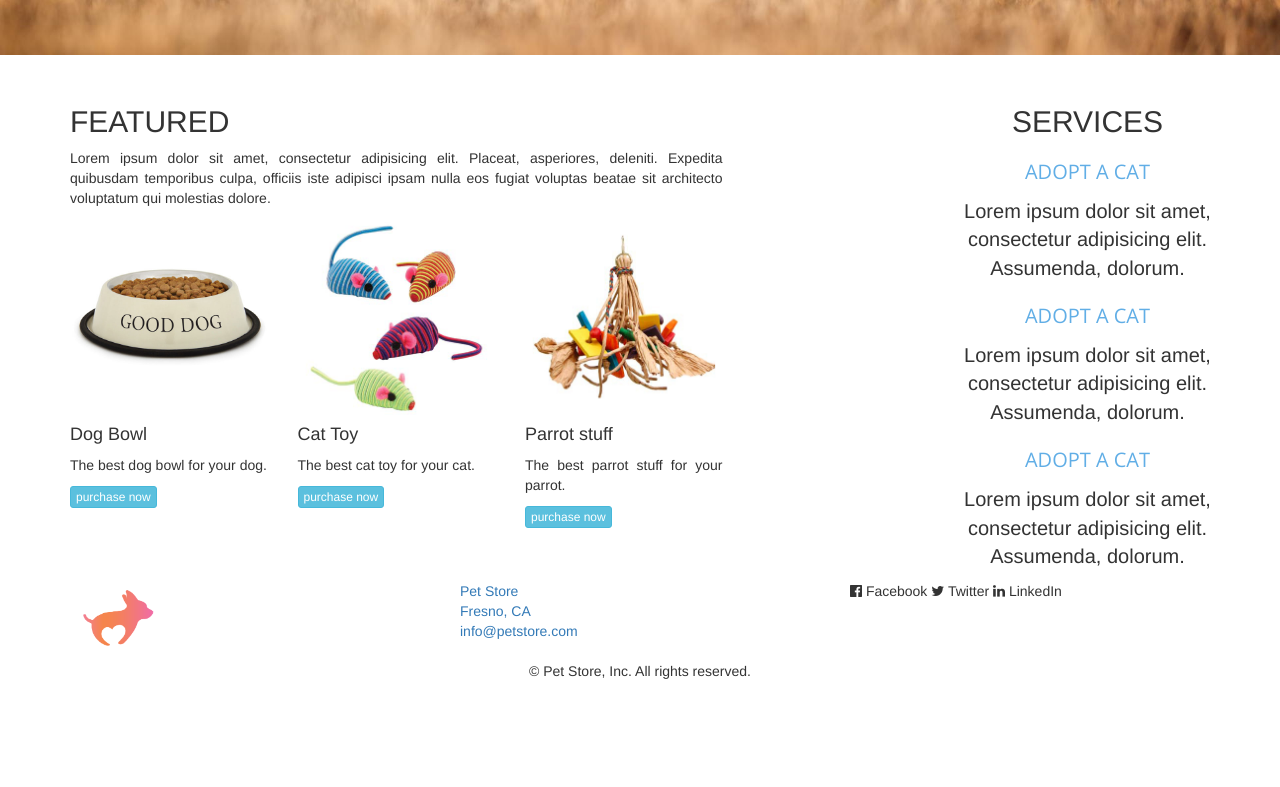
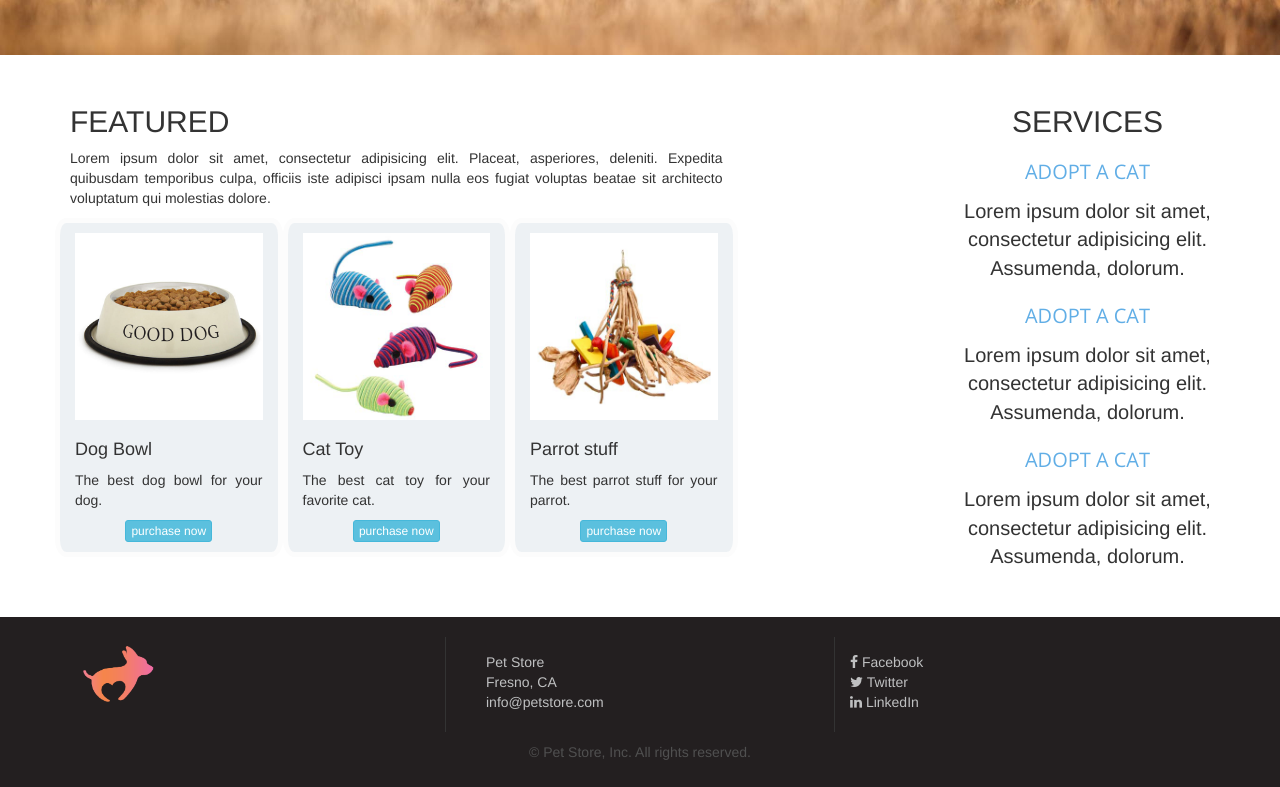
Before and after one commit to jancrmi/pet-store, a plain HTML site: page index.html in a window 1280 px wide. Shown: the part 466-1253 px from the top of the page. Before the commit the page ends 1157 px from the top, so only its background shows below. Drawn offline with nearby package versions, Linux system fonts and the light colour scheme.

Commit message:
updated styles for content and footer

```diff
--- a/css/styles.css
+++ b/css/styles.css
@@ -43,16 +43,56 @@ a:hover {
 }
 /*jumbotron*/
 
-.fa fa-facebook {
-	color:#123;
-	text-align: right;
+/*content*/
+
+.featured {
+	margin-bottom: 60px;
 }
-.fa fa-twitter {
+
+.product {
+	background-color: #edf1f4;
+	border-radius: 5%;
+	border: 5px solid rgb(252, 252,252);
+}
+
+.img-box {
+	margin: 10px 0px;
+}
+
+.product a {
+	margin-bottom: 10px;
+	text-align: center;
+}
+/* end of content*/
+
+/*footer*/
+footer {
+	background-color: #231f20;
+	padding-top: 20px;
+}
+
+footer a {
+	color: #bfc0c1;
+}
+
+.contact-info {
+	padding-top: 15px;
+	padding-left: 40px;
+	border-right: 1px solid #333;
+	border-left: 1px solid #333;
+}
+
+.social {
+	padding: 15px;
 
 }
-.fa Linkedin {
 
+footer .fine-print {
+	margin-top: 10px;
+	margin-bottom: 15px;
+	color: #505050;
 }
+/*end of footer*/
 
 /*media queries*/
 @media(max-width: 768px){
--- a/index.html
+++ b/index.html
@@ -41,37 +41,43 @@
 			<div class="row">
 				<div class="col-sm-4 product">
 					<div class="row">
-						<div class="col-xs-6 col-sm-12">
+						<div class="col-xs-6 col-sm-12 img-box">
 							<img src="img/product1.jpg" alt="dog bowl" class="img-responsive">
 						</div>
 						<div class="col-xs-6 col-sm-12">
 							<h4>Dog Bowl</h4>
 							<p>The best dog bowl for your dog.</p>
+							<div class="text-center">
 							<a href="#" class="btn btn-info btn-xs">purchase now</a>
+							</div>
 						</div>
 					</div>
 				</div> <!-- end of first product -->
 				<div class="col-sm-4 product">
 					<div class="row">
-						<div class="col-xs-6 col-sm-12">
+						<div class="col-xs-6 col-sm-12 img-box">
 							<img src="img/product2.jpg" alt="cat toy" class="img-responsive">
 						</div>
 						<div class="col-xs-6 col-sm-12">
 							<h4>Cat Toy</h4>
-							<p>The best cat toy for your cat.</p>
+							<p>The best cat toy for your favorite cat.</p>
+							<div class="text-center">
 							<a href="#" class="btn btn-info btn-xs">purchase now</a>
+							</div>
 						</div>
 					</div>
 				</div> <!-- end of second product -->
 				<div class="col-sm-4 product">
 					<div class="row">
-						<div class="col-xs-6 col-sm-12">
+						<div class="col-xs-6 col-sm-12 img-box">
 							<img src="img/product3.jpg" alt="Parrot stuff" class="img-responsive">
 						</div>
 						<div class="col-xs-6 col-sm-12">
 							<h4>Parrot stuff</h4>
 							<p>The best parrot stuff for your parrot.</p>
+							<div class="text-center">
 							<a href="#" class="btn btn-info btn-xs">purchase now</a>
+							</div>
 						</div>
 					</div>
 				</div> <!-- end of third product -->
@@ -111,21 +117,25 @@
 					<address>
 						<a href="#">
 							Pet Store<br>
+
 							Fresno, CA<br>
 						</a>
 						<a href="#">info@petstore.com</a>
 					</address>
 				</div><!--  address section -->
-				<div class="col-xs-12 col-sm-4">
-					<a href="#"></a>
-						<i class="fa fa-facebook-official"></i>
+				<div class="col-xs-12 col-sm-4 social">
+					<a href="#">						<i class="fa fa-facebook"></i>
 						<span>Facebook</span>
-					<a href="#"></a>
-						<i class="fa fa-twitter"></i>
-						<span>Twitter</span>
-					<a href="#"></a>
-						<i class="fa fa-linkedin"></i>
+					</a>
+					<br>
+					<a href="#">
+					<i class="fa fa-twitter"></i>			<span>Twitter</span>
+					</a>
+					<br>
+					<a href="#">						<i class="fa fa-linkedin"></i>
 						<span>LinkedIn</span>
+					</a>
+
 				</div> <!-- social media -->
 			</div>
 			<div class="row">
```
